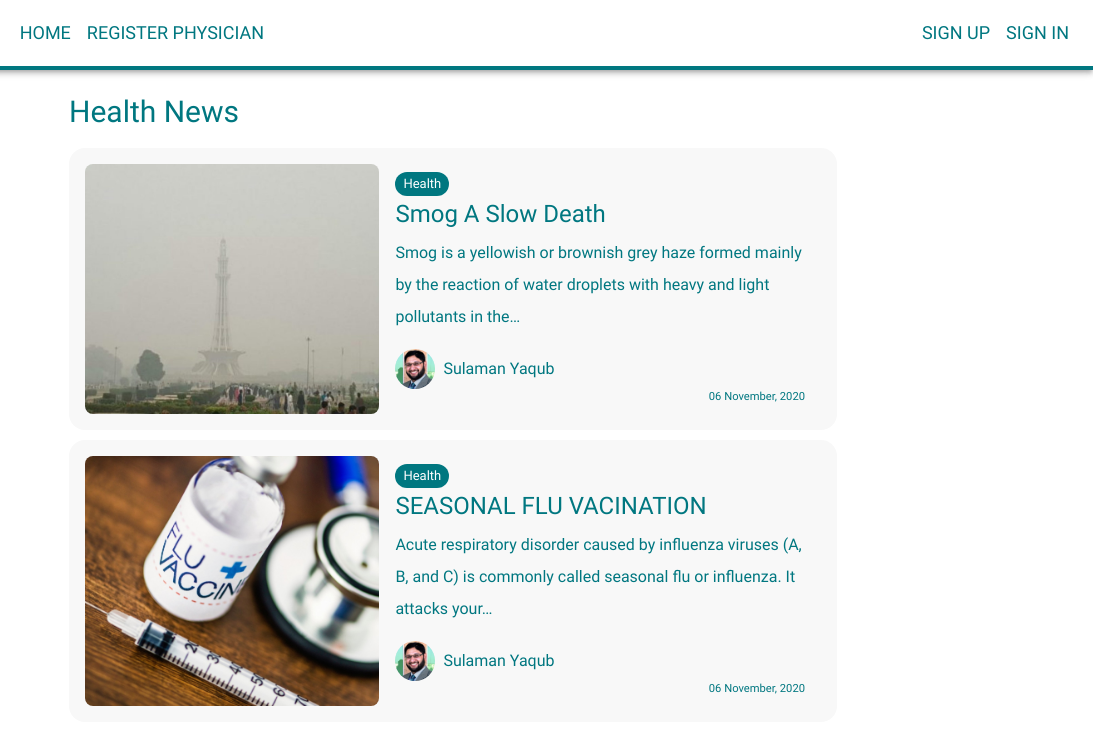
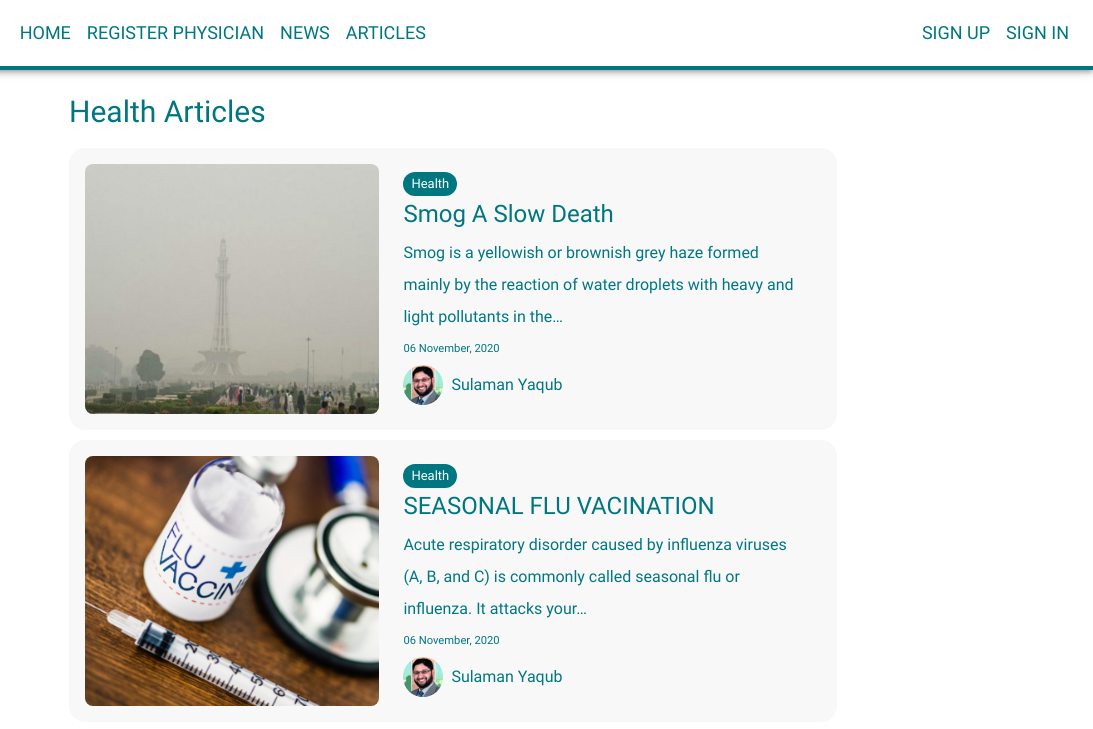
Before and after one commit to Malikx-Alee/healthcare-blogs, a Gatsby site: page /articles in a window 1280 px wide. Shown: the top 729 px of the page, 187-1280 px from the left. Built offline with nearby package versions, Linux system fonts and the light colour scheme; Gatsby itself is replaced by a stand-in of ours.

Commit message:
articles ui changes done

```diff
--- a/src/components/Header.js
+++ b/src/components/Header.js
@@ -68,6 +68,12 @@ export default function HeaderMenuAppBar(props) {
                 <Nav.Link href="https://ezdoc.pk/registerphysician">
                   <p className="header-new-nav">REGISTER PHYSICIAN </p>
                 </Nav.Link>
+                <Nav.Link href="https://blogs.ezdoc.pk/news">
+                  <p className="header-new-nav">NEWS </p>
+                </Nav.Link>
+                <Nav.Link href="https://blogs.ezdoc.pk/articles">
+                  <p className="header-new-nav">ARTICLES </p>
+                </Nav.Link>
               </Nav>
               <Nav>
                 <Nav.Link href="https://ezdoc.pk/register">
--- a/src/components/HealthNews/ArticlesWidget.js
+++ b/src/components/HealthNews/ArticlesWidget.js
@@ -40,7 +40,7 @@ function ArticlesWidget(props) {
   return (
     <div className="card news-card">
       <Link className="news-link" to={props.news?.fields?.slug}>
-        <div className="d-flex flex-row">
+        <div className="d-flex flex-column flex-md-row">
           <div className="news-flex">
             <div className="news-widget-img-div">
               {props.news.frontmatter && (
@@ -54,7 +54,7 @@ function ArticlesWidget(props) {
               )}
             </div>
           </div>
-          <div className="news-details-flex">
+          <div className="news-details-flex px-1 px-md-4">
             <div className="pb-1">
               <Chip
                 className={clsx(classesChip.root, "mt-2")}
@@ -69,9 +69,12 @@ function ArticlesWidget(props) {
             </div>
 
             <div className="news-widget-title news-excerpt">
-              <p className="primary-color">{props.news?.excerpt}</p>
+              <p className="primary-color mb-0">{props.news?.excerpt}</p>
             </div>
             <div className="news-date">
+              <p className="primary-color mb-0 news-widget-dateTime align-self-center">
+                {props.news?.frontmatter?.date}
+              </p>
               <div className={clsx(classes.avatarRoot, "align-self-center")}>
                 <Avatar
                   className={classes.avatar}
@@ -84,9 +87,6 @@ function ArticlesWidget(props) {
                   {props.news?.frontmatter?.author}
                 </span>
               </div>
-              <span className="news-widget-dateTime float-right align-self-center">
-                {props.news?.frontmatter?.date}
-              </span>
             </div>
           </div>
         </div>
--- a/src/components/layout.js
+++ b/src/components/layout.js
@@ -7,7 +7,7 @@ export default function Layout({ children, title, redirectTo }) {
     <>
       <Header />
       <div className="news-layout">
-        <Link to={redirectTo ? `/${redirectTo}` : "/"}>
+        <Link to={redirectTo ? `/${redirectTo}` : null}>
           <h2 className="primary-color d-inline-block mb-2">{title}</h2>
         </Link>
         {/* <Divider /> */}
--- a/src/pages/articles/index.js
+++ b/src/pages/articles/index.js
@@ -7,7 +7,7 @@ import ArticlesWidget from "../../components/HealthNews/ArticlesWidget"
 
 export default function Home({ data }) {
   return (
-    <Layout title="Health News">
+    <Layout title="Health Articles">
       <div>
         {/* <h4>{data.allMarkdownRemark.totalCount} Posts</h4> */}
         {data.allMarkdownRemark.edges.map(({ node }) => (
```
